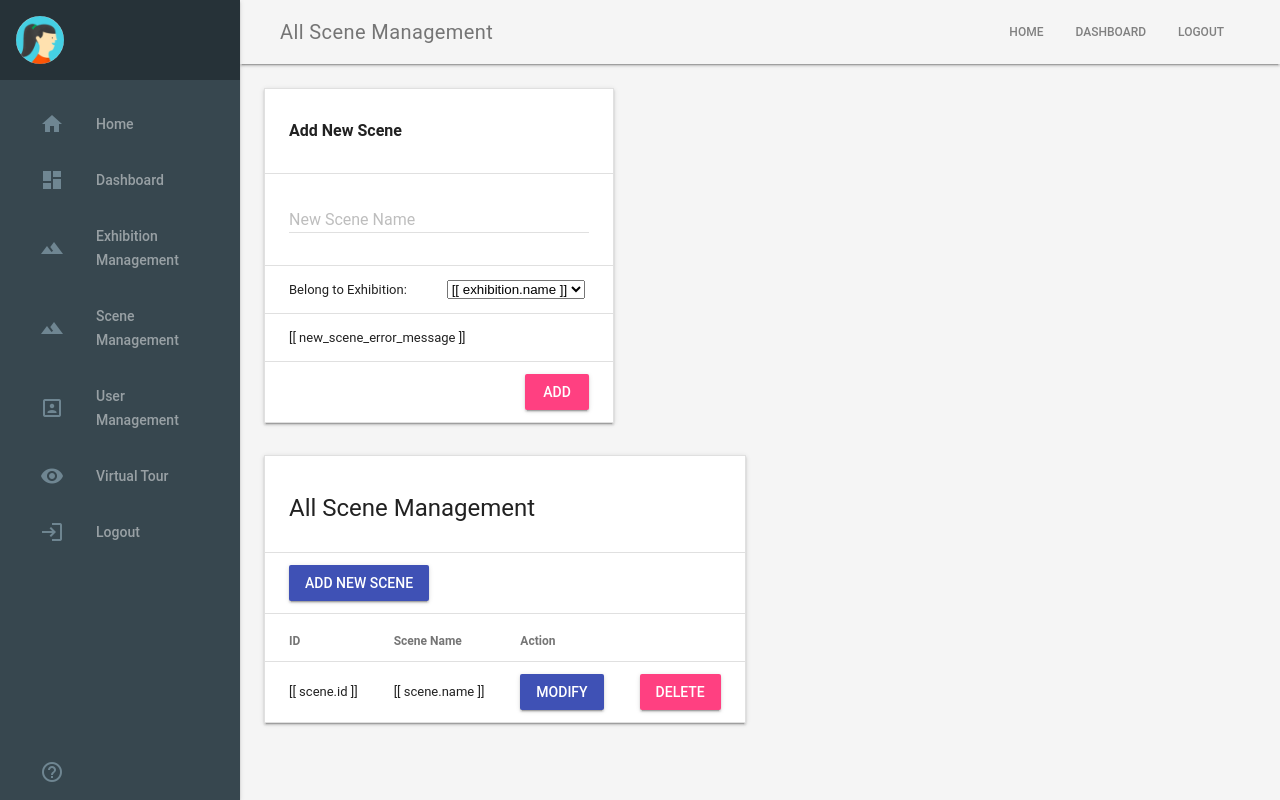
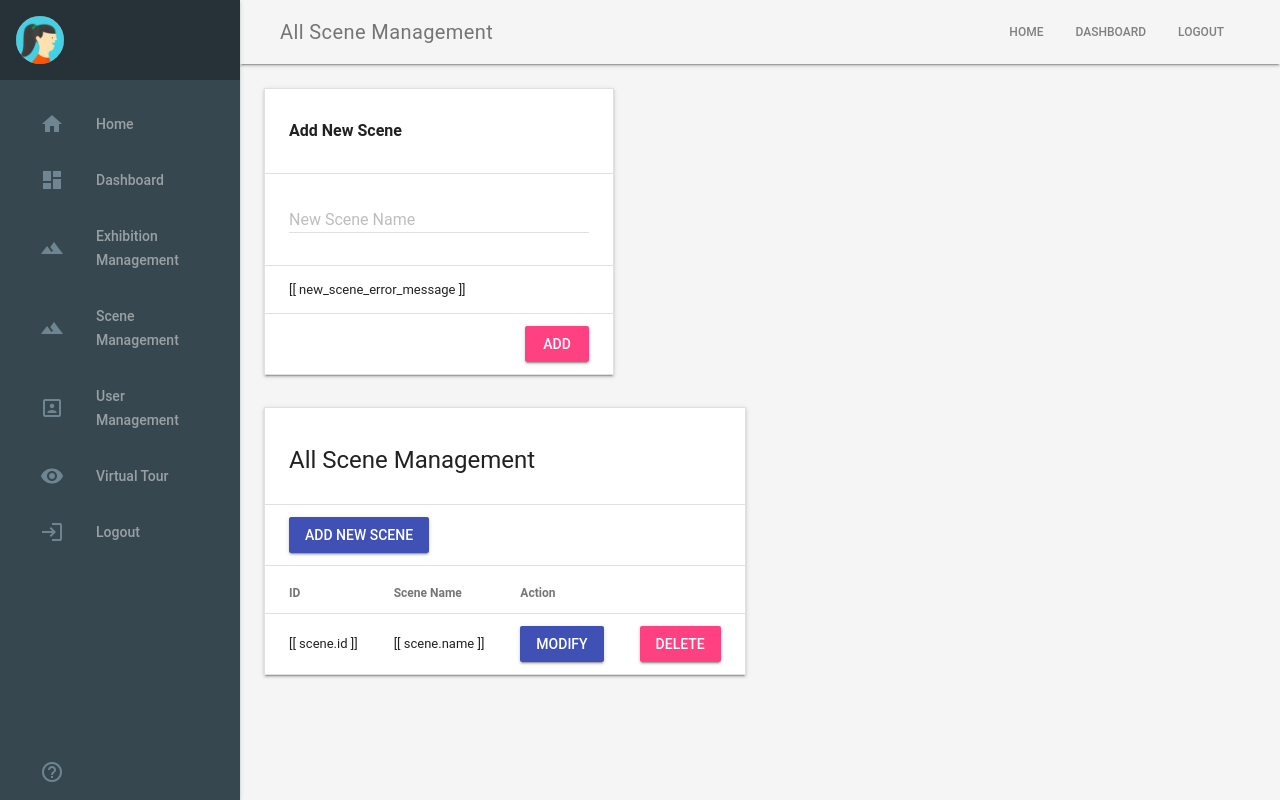
Before and after one commit to yutao-data/backend_based_on_django, a Django app: page /gallery/dashboard/all_scene_management/ in a window 1280 px wide. Run offline with Django 3.2, Linux system fonts and the light colour scheme; some libraries are stand-ins or nearby versions.

Commit message:
scene new function

```diff
--- a/gallery/templates/gallery/dashboard/all_exhibition_management.html
+++ b/gallery/templates/gallery/dashboard/all_exhibition_management.html
@@ -70,12 +70,12 @@
                             <button v-on:click="save_onclick(exhibition)" class="mdl-button mdl-js-button mdl-button--colored mdl-button--raised">
 				Save
 			    </button>
+                            <button v-on:click="modify_onclick(exhibition)" class="mdl-button mdl-js-button mdl-button--colored mdl-button--raised">
+				Scene
+			    </button>
                             <button v-on:click="delete_onclick(exhibition)" class="mdl-button mdl-js-button mdl-button--accent mdl-button--raised">
                                 Delete
                             </button>
-                            <button v-on:click="modify_onclick(exhibition)" class="mdl-button mdl-js-button mdl-button--accent mdl-button--raised">
-				Scene
-			    </button>
                         </td>
                     </tr>
                 </tbody>
--- a/gallery/templates/gallery/dashboard/all_scene_management.html
+++ b/gallery/templates/gallery/dashboard/all_scene_management.html
@@ -20,18 +20,6 @@
                                 <input v-model="new_scene_name" type="text" name="new_scene_name" class="mdl-textfield__input">
                                 <label for="new_scene_name" class="mdl-textfield__label">New Scene Name</label>
                             </div>
-                        </td>
-                    </tr>
-                    <tr>
-                        <td class="mdl-data-table__cell--non-numeric">
-                            Belong to Exhibition:
-                        </td>
-                        <td class="mdl-data-table__cell--non-numeric">
-                            <select v-model="exhibition_id">
-                                <option v-for="exhibition in exhibition_list" v-bind:value="exhibition.id">
-                                    [[ exhibition.name ]]
-                                </option>
-                            </select>
                         </td>
                     </tr>
                     <tr v-show="new_scene_error_message_show">
@@ -109,9 +97,6 @@
                     new_scene_show: false,
                     new_scene_error_message_show: false,
                     new_scene_error_message: '',
-                    exhibition_id: null,
-                    exhibition_list: [],
-                    exhibition_text: '',
                 },
                 methods: {
                     // 显示 add new scene 的表单
@@ -126,16 +111,10 @@
                             this.new_scene_error_message_show = true
                             return
                         }
-                        // 检查有无选中 exhibition
-                        if (this.exhibition_id == null) {
-                            this.new_scene_error_message = 'Please select an exhibition!'
-                            this.new_scene_error_message_show = true
-                            return
-                        }
                         progress_bar_app.show = true
                         axios.post('{% url "gallery:api:add_new_scene" %}', {
                             name: this.new_scene_name,
-                            exhibition_id: this.exhibition_id,
+                            exhibition_id: cs['exhibition_id'],
 
                         })
                         .then(function (response) {
@@ -159,7 +138,7 @@
                         progress_bar_app.show = true
                         axios.get('/gallery/api/exhibition/'+cs['exhibition_id']+'/scenelist/')
                         .then(function (response) {
-                            all_scene_management_app.scene_list = response.data['scene_list']
+                            all_scene_management_app.scene_list = response.data
                         })
                         .catch(function (error) {
                             errorDialog(error)
@@ -188,9 +167,9 @@
                 },
                 created: function () {
                     this.refresh_scene_list()
-                    axios.get('{% url "gallery:api:signup_exhibition_list" %}')
+                    axios.get('{% url "gallery:api:get_exhibition_list" %}')
                     .then(function (response) {
-                        all_scene_management_app.exhibition_list = response.data['exhibition_list']
+                        all_scene_management_app.exhibition_list = response.data
                     })
                 },
             })
```
